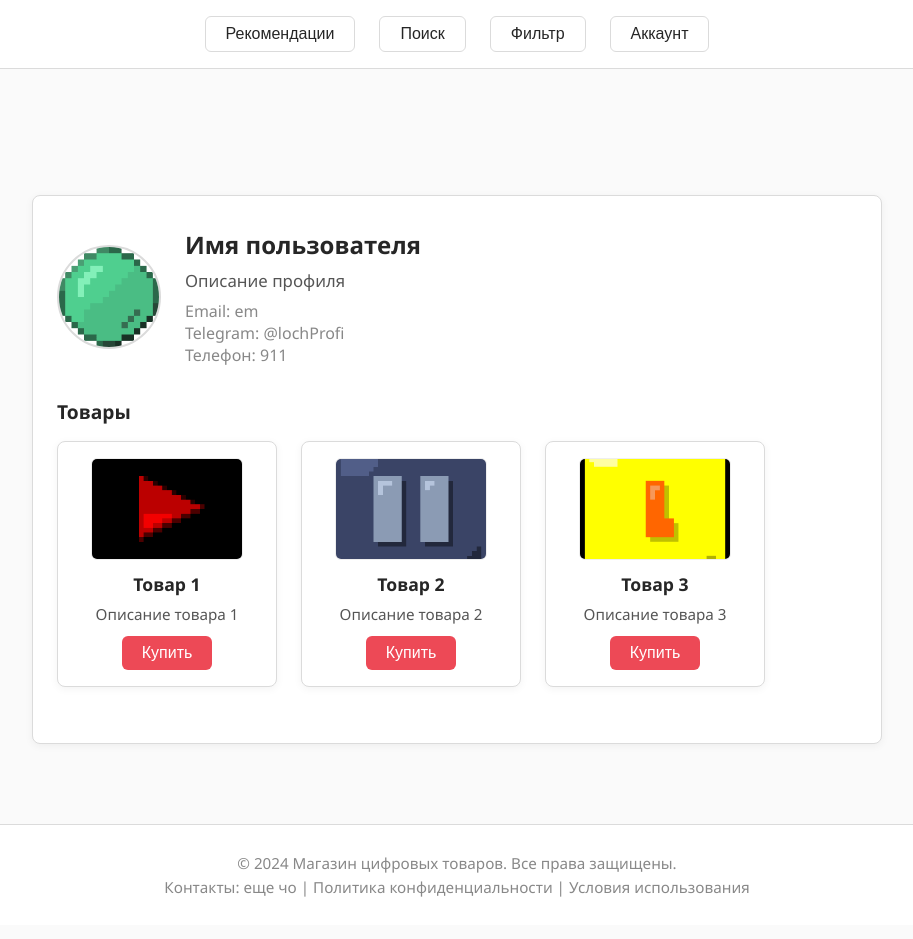
After one commit to urlxdpop/Web-site, a PHP site: page /Profile/profile.html in a window 1280 px wide. The commit adds this page. Shown: the whole page, without its empty margins (183-1096 px from the left). Run offline with PHP 8.4, Linux system fonts and the light colour scheme.

Commit message:
Add profile

```diff
--- /dev/null
+++ b/HeaderFooter/Footer.html
@@ -0,0 +1,20 @@
+<!DOCTYPE html>
+<html lang="en">
+
+<head>
+    <meta charset="UTF-8">
+    <meta name="viewport" content="width=device-width, initial-scale=1.0">
+    <title>Document</title>
+    <link rel="stylesheet" href="../Style.css">
+</head>
+
+<body>
+    <footer>
+        <div class="footer-info">
+            <p>© 2024 Магазин цифровых товаров. Все права защищены.</p>
+            <p>Контакты: еще чо | Политика конфиденциальности | Условия использования</p>
+        </div>
+    </footer>
+</body>
+
+</html>
--- /dev/null
+++ b/HeaderFooter/Header.html
@@ -0,0 +1,22 @@
+<!DOCTYPE html>
+<html lang="en">
+
+<head>
+    <meta charset="UTF-8">
+    <meta name="viewport" content="width=device-width, initial-scale=1.0">
+    <title>Document</title>
+    <link rel="stylesheet" href="../Style.css">
+</head>
+
+<body>
+    <header>
+        <div class="top-bar">
+            <button>Рекомендации</button>
+            <button>Поиск</button>
+            <button>Фильтр</button>
+            <button id="accountBtn">Аккаунт</button>
+        </div>
+    </header>
+</body>
+
+</html>
--- /dev/null
+++ b/Profile/ProfileStyle.css
@@ -0,0 +1,116 @@
+.profile-container {
+    max-width: 800px;
+    margin: 40px auto;
+    background: #fff;
+    border: 1px solid #dbdbdb;
+    border-radius: 8px;
+    box-shadow: 0 2px 8px rgba(0, 0, 0, 0.05);
+    padding: 32px 24px;
+}
+
+.profile-header {
+    display: flex;
+    align-items: center;
+    margin-bottom: 32px;
+}
+
+.profile-avatar {
+    width: 100px;
+    height: 100px;
+    border-radius: 50%;
+    object-fit: cover;
+    border: 2px solid #dbdbdb;
+    margin-right: 24px;
+}
+
+.profile-info {
+    flex: 1;
+}
+
+.profile-name {
+    font-size: 1.5rem;
+    font-weight: bold;
+    color: #262626;
+    margin-bottom: 8px;
+}
+
+.profile-desc {
+    font-size: 1.05rem;
+    color: #555;
+    margin-bottom: 8px;
+}
+
+.profile-contacts {
+    font-size: 1rem;
+    color: #888;
+}
+
+.products-title {
+    font-size: 1.2rem;
+    color: #262626;
+    margin-bottom: 16px;
+    font-weight: 600;
+}
+
+.products-row {
+    display: flex;
+    gap: 24px;
+    flex-wrap: wrap;
+    justify-content: flex-start;
+}
+
+.product-card {
+    background: #fff;
+    border: 1px solid #dbdbdb;
+    border-radius: 8px;
+    box-shadow: 0 2px 8px rgba(0, 0, 0, 0.05);
+    padding: 16px;
+    width: 220px;
+    box-sizing: border-box;
+    display: flex;
+    flex-direction: column;
+    align-items: center;
+    margin-bottom: 24px;
+    transition: box-shadow 0.2s;
+}
+
+.product-card:hover {
+    box-shadow: 0 4px 16px rgba(0, 0, 0, 0.10);
+}
+
+.product-card img {
+    width: 150px;
+    height: 100px;
+    object-fit: cover;
+    border-radius: 6px;
+    margin-bottom: 12px;
+    border: 1px solid #eee;
+}
+
+.product-card h4 {
+    margin: 0 0 8px 0;
+    font-size: 1.1rem;
+    color: #262626;
+}
+
+.product-card p {
+    font-size: 0.95rem;
+    color: #555;
+    margin: 0 0 12px 0;
+    text-align: center;
+}
+
+.product-card button {
+    background: #ed4956;
+    color: #fff;
+    border: none;
+    border-radius: 6px;
+    padding: 8px 20px;
+    font-size: 1rem;
+    cursor: pointer;
+    transition: background 0.2s;
+}
+
+.product-card button:hover {
+    background: #d7374a;
+}
--- /dev/null
+++ b/Profile/profile.html
@@ -0,0 +1,53 @@
+<!DOCTYPE html>
+<html lang="ru">
+
+<head>
+    <meta charset="UTF-8">
+    <title>Профиль пользователя</title>
+    <link rel="stylesheet" href="../Style.css">
+    <link rel="stylesheet" href="ProfileStyle.css">
+</head>
+
+<body>
+    <iframe src="../HeaderFooter/Header.html"></iframe>
+
+    <div class="profile-container">
+        <div class="profile-header">
+            <img class="profile-avatar" src="profile.png" alt="Аватар пользователя">
+            <div class="profile-info">
+                <div class="profile-name">Имя пользователя</div>
+                <div class="profile-desc">Описание профиля</div>
+                <div class="profile-contacts">
+                    Email: em<br>
+                    Telegram: @lochProfi<br>
+                    Телефон: 911
+                </div>
+            </div>
+        </div>
+        <div class="products-title">Товары</div>
+        <div class="products-row">
+            <div class="product-card">
+                <img src="../UI0.png" alt="Товар 1">
+                <h4>Товар 1</h4>
+                <p>Описание товара 1</p>
+                <button>Купить</button>
+            </div>
+            <div class="product-card">
+                <img src="../UI1.png" alt="Товар 2">
+                <h4>Товар 2</h4>
+                <p>Описание товара 2</p>
+                <button>Купить</button>
+            </div>
+            <div class="product-card">
+                <img src="../UI2.png" alt="Товар 3">
+                <h4>Товар 3</h4>
+                <p>Описание товара 3</p>
+                <button>Купить</button>
+            </div>
+        </div>
+    </div>
+    <iframe src="../HeaderFooter/Footer.html"></iframe>
+    <script src="../Script.js"></script>
+</body>
+
+</html>
--- a/Style.css
+++ b/Style.css
@@ -159,3 +159,8 @@ footer {
 .footer-info p {
     margin: 4px 0;
 }
+
+iframe {
+    border: none;
+    width: 100%;
+}
```
Also changed, not shown: Choose/ChooseProduct.html (+9 -1 lines), Main.html (+2 -15 lines), Profile/profile.png (added).
